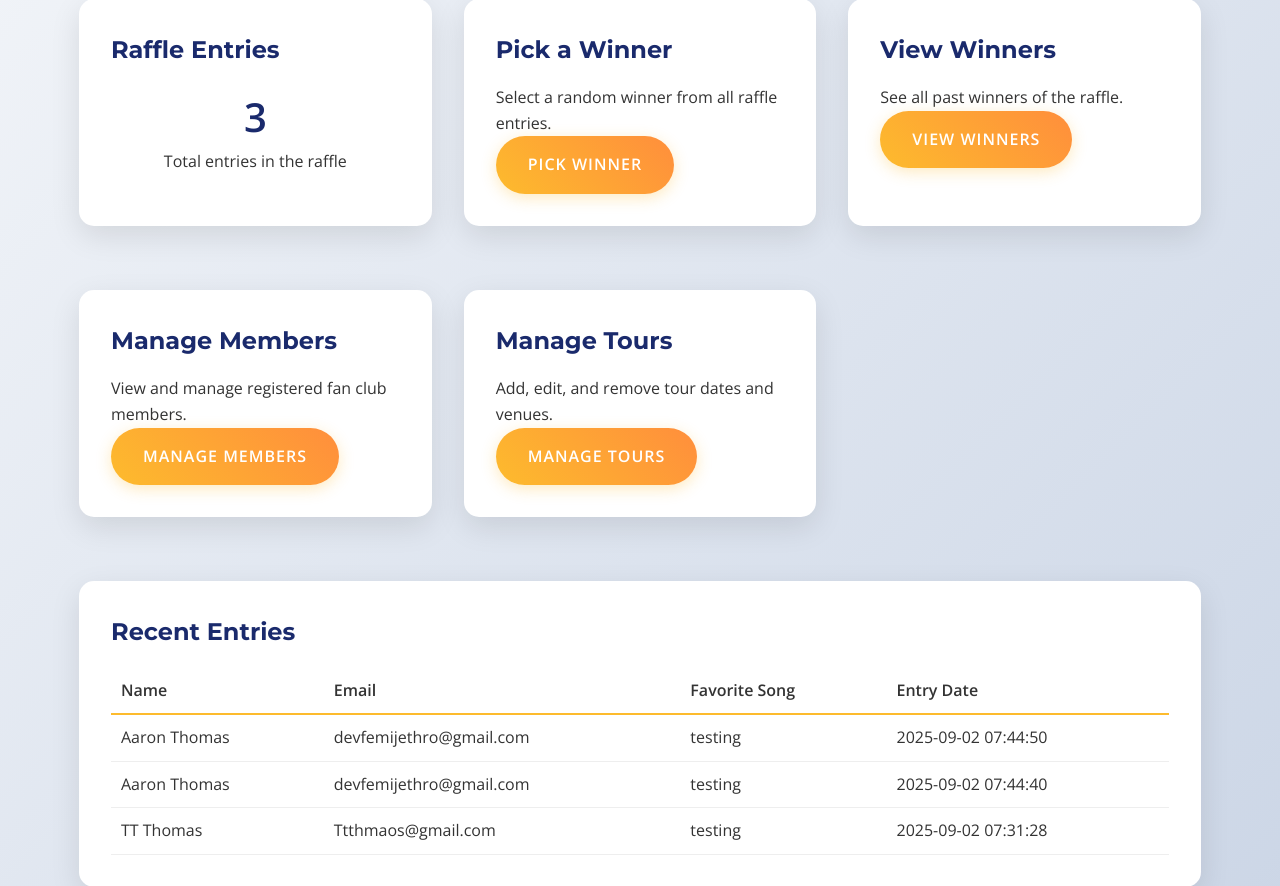
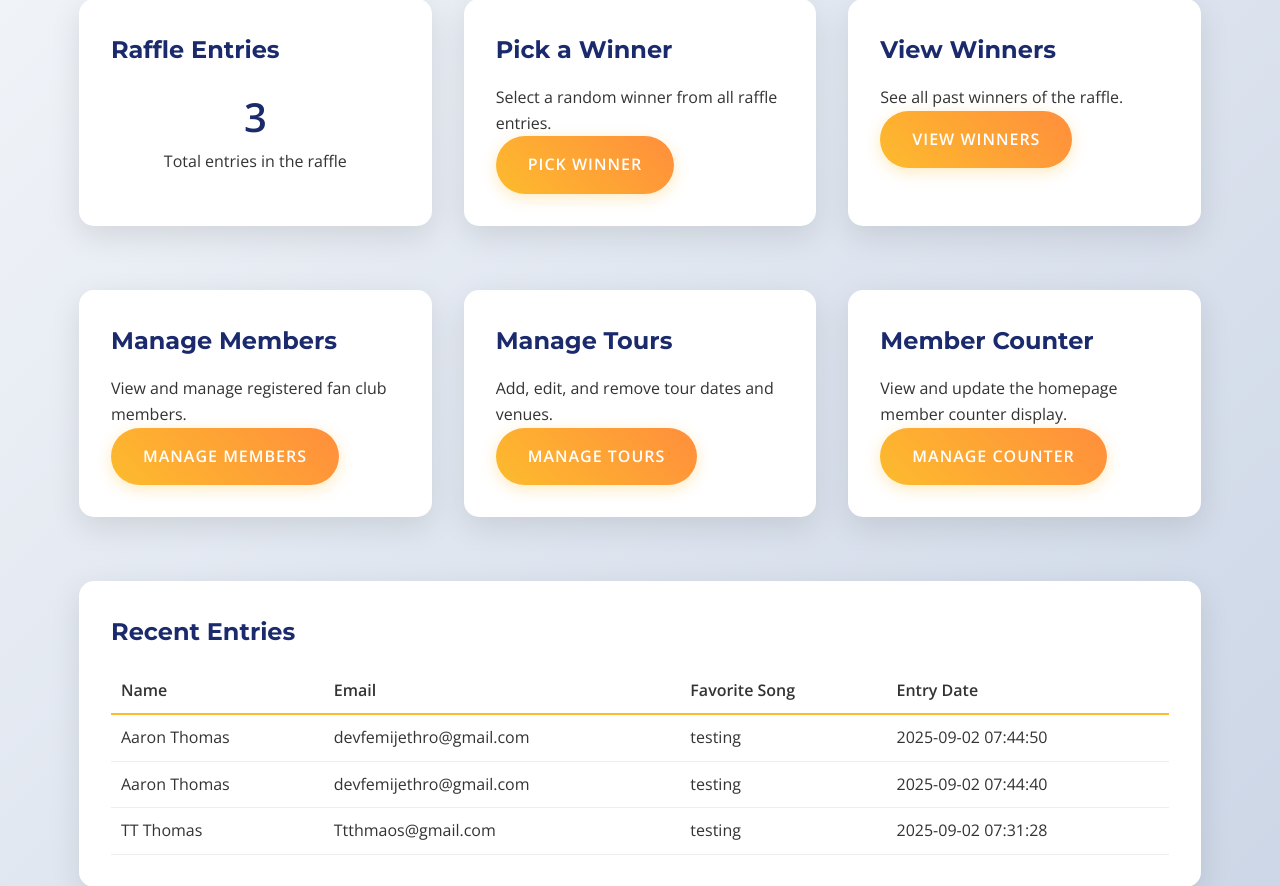
Before and after one commit to 007femijethro/chaserice1, a Flask app: page /admin/dashboard in a window 1280 px wide. Shown: the part 323-1209 px from the top of the page. Run offline with Flask 3, Linux system fonts and the light colour scheme; a user stored in the database is signed in; data comes from the database, SQL or seed files in the repository.

Commit message:
Add functionality to display and manage a dynamic member counter
Add admin routes and templates for managing a member counter that increments and can be manually updated, replacing the photo slider for logged-out users.

Replit-Commit-Author: Agent
Replit-Commit-Session-Id: 95f6bdfe-912d-4f30-82dc-d28b8f67a12c
Replit-Commit-Checkpoint-Type: intermediate_checkpoint
Replit-Commit-Screenshot-Url: https://storage.googleapis.com/screenshot-production-us-central1/b0d66649-430b-4842-9704-963ee266db73/95f6bdfe-912d-4f30-82dc-d28b8f67a12c/bznMVe4

```diff
--- a/app.py
+++ b/app.py
@@ -533,6 +533,46 @@ def increment_counter():
 
     return {'success': True, 'new_count': new_count}
 
+@app.route('/admin/counter')
+def admin_counter():
+    if not session.get('admin_logged_in'):
+        return redirect(url_for('admin_login'))
+
+    conn = get_db_connection()
+    counter_row = conn.execute('SELECT current_count, last_updated FROM member_counter ORDER BY id DESC LIMIT 1').fetchone()
+    conn.close()
+
+    current_count = counter_row[0] if counter_row else 1247
+    last_updated = counter_row[1] if counter_row else 'Never'
+
+    return render_template('admin_counter.html', current_count=current_count, last_updated=last_updated)
+
+@app.route('/admin/counter/update', methods=['POST'])
+def admin_update_counter():
+    if not session.get('admin_logged_in'):
+        return redirect(url_for('admin_login'))
+
+    new_count = request.form.get('new_count')
+
+    # Validation
+    if not new_count or not new_count.isdigit():
+        flash('Please enter a valid number.', 'error')
+        return redirect(url_for('admin_counter'))
+
+    new_count = int(new_count)
+    if new_count < 0:
+        flash('Counter value cannot be negative.', 'error')
+        return redirect(url_for('admin_counter'))
+
+    # Update counter in database
+    conn = get_db_connection()
+    conn.execute('UPDATE member_counter SET current_count = ?, last_updated = CURRENT_TIMESTAMP WHERE id = (SELECT id FROM member_counter ORDER BY id DESC LIMIT 1)', (new_count,))
+    conn.commit()
+    conn.close()
+
+    flash(f'Member counter updated to {new_count:,}!', 'success')
+    return redirect(url_for('admin_counter'))
+
 if __name__ == '__main__':
     init_db()
 
--- a/templates/admin_dashboard.html
+++ b/templates/admin_dashboard.html
@@ -50,6 +50,14 @@
                     <a href="{{ url_for('admin_tours') }}" class="btn">Manage Tours</a>
                 </div>
             </div>
+
+            <div class="card">
+                <div class="card-content">
+                    <h3 class="card-title">Member Counter</h3>
+                    <p>View and update the homepage member counter display.</p>
+                    <a href="{{ url_for('admin_counter') }}" class="btn">Manage Counter</a>
+                </div>
+            </div>
         </div>
 
         <div class="card">
```
